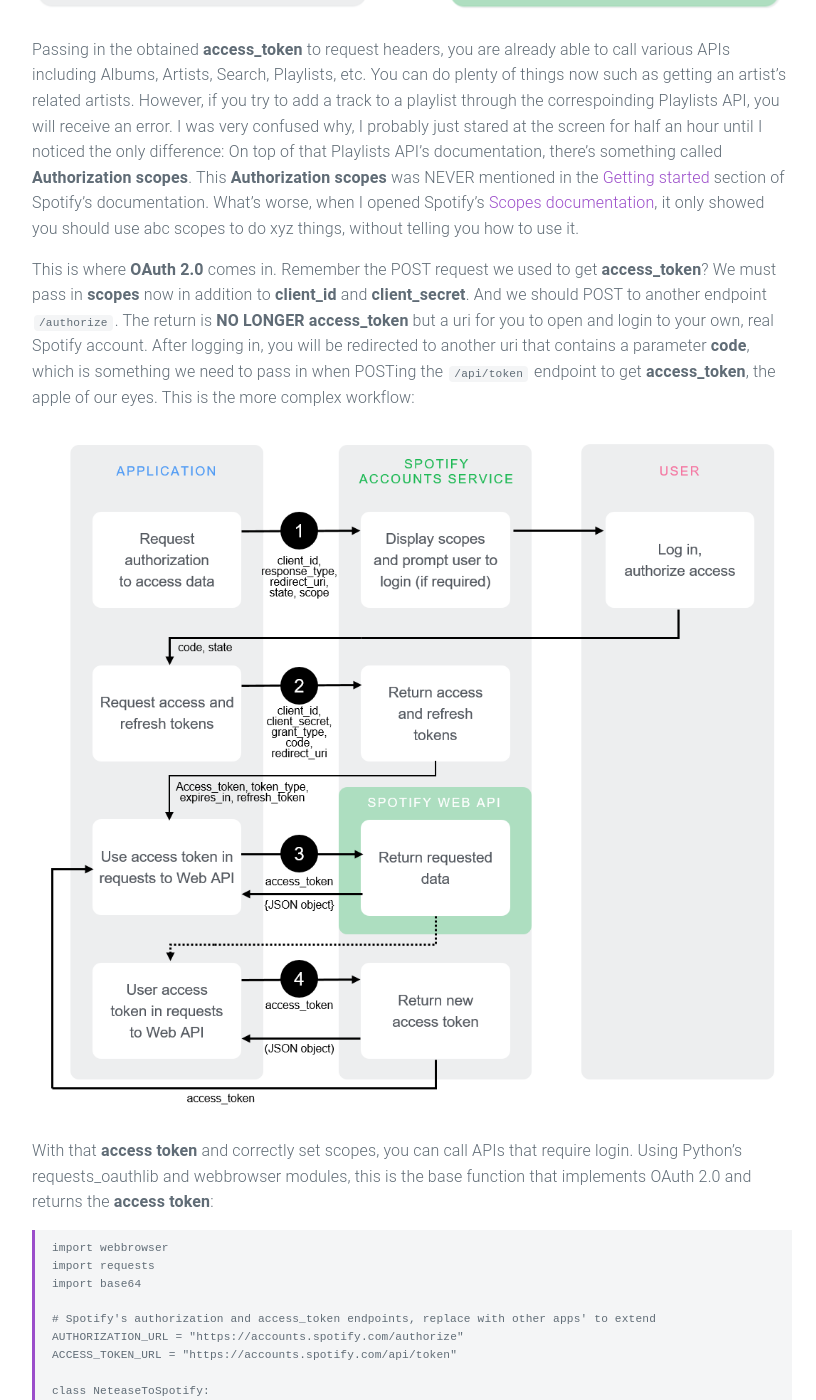
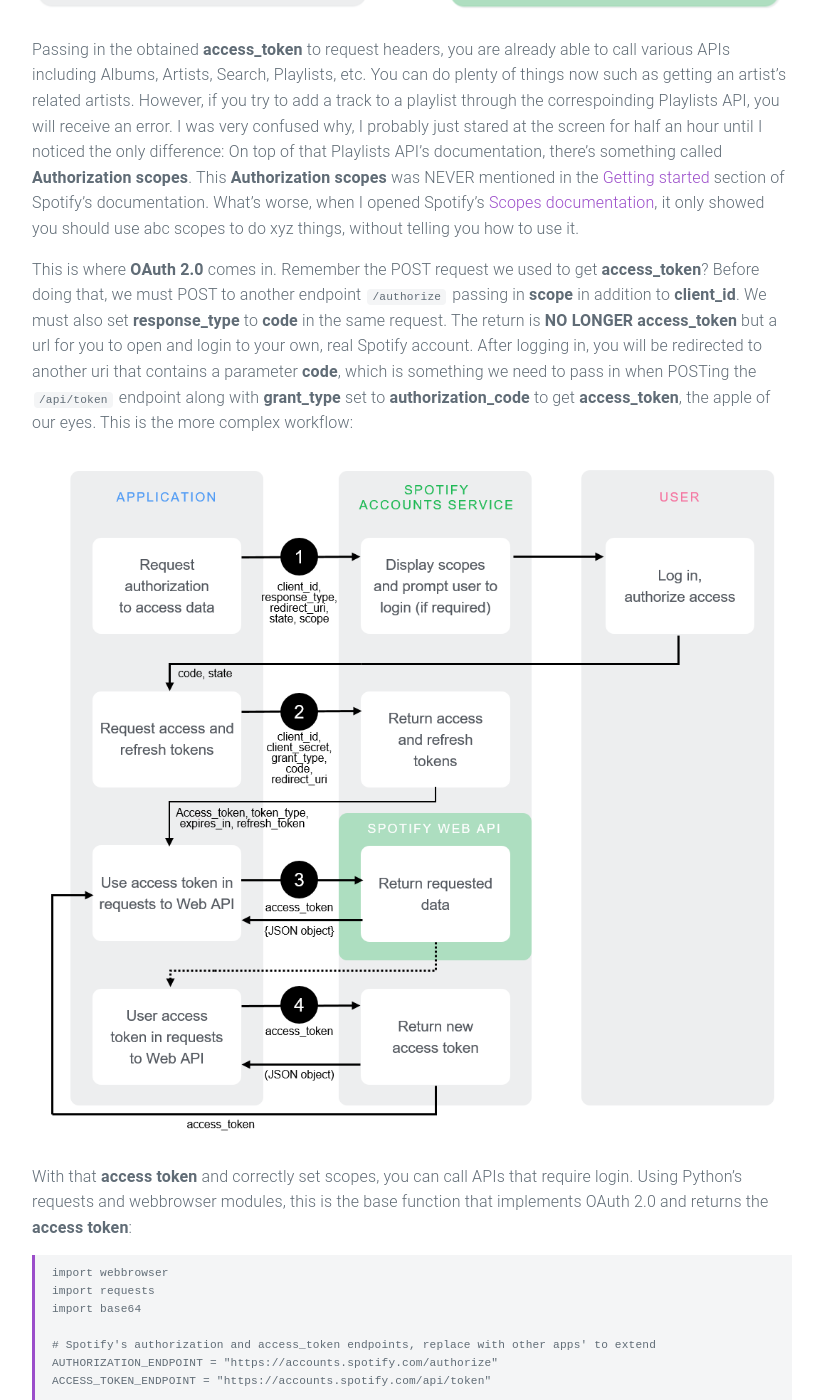
Before and after one commit to muyangye/muyangye.github.io, a Jekyll site: the page built from _posts/2023-05-10-Netease-to-Spotify.md, in a window 1280 px wide and 1400 px high, scrolled down 1882 px. Shown: the whole window, without its empty margins (228-1044 px from the left). Built offline with Jekyll 4.4.1, drawn with Linux system fonts in a browser that asks for light colours; some of the changed text lies outside the part shown.

Commit message:
accurate

````diff
--- a/_posts/2023-05-10-Netease-to-Spotify.md
+++ b/_posts/2023-05-10-Netease-to-Spotify.md
@@ -16,11 +16,11 @@
 
 Passing in the obtained **access_token** to request headers, you are already able to call various APIs including Albums, Artists, Search, Playlists, etc. You can do plenty of things now such as getting an artist's related artists. However, if you try to add a track to a playlist through the correspoinding Playlists API, you will receive an error. I was very confused why, I probably just stared at the screen for half an hour until I noticed the only difference: On top of that Playlists API's documentation, there's something called **Authorization scopes**. This **Authorization scopes** was NEVER mentioned in the <a href="https://developer.spotify.com/documentation/web-api/tutorials/getting-started">Getting started</a> section of Spotify's documentation. What's worse, when I opened Spotify's <a href="https://developer.spotify.com/documentation/web-api/concepts/scopes">Scopes documentation</a>, it only showed you should use abc scopes to do xyz things, without telling you how to use it.
 
-This is where **OAuth 2.0** comes in. Remember the POST request we used to get **access_token**? We must pass in **scopes** now in addition to **client_id** and **client_secret**. And we should POST to another endpoint ```/authorize```. The return is **NO LONGER access_token** but a uri for you to open and login to your own, real Spotify account. After logging in, you will be redirected to another uri that contains a parameter **code**, which is something we need to pass in when POSTing the ```/api/token``` endpoint to get **access_token**, the apple of our eyes. This is the more complex workflow:
+This is where **OAuth 2.0** comes in. Remember the POST request we used to get **access_token**? Before doing that, we must POST to another endpoint ```/authorize``` passing in **scope** in addition to **client_id**. We must also set **response_type** to **code** in the same request. The return is **NO LONGER access_token** but a url for you to open and login to your own, real Spotify account. After logging in, you will be redirected to another uri that contains a parameter **code**, which is something we need to pass in when POSTing the ```/api/token``` endpoint along with **grant_type** set to **authorization_code** to get **access_token**, the apple of our eyes. This is the more complex workflow:
 
 ![Picture 3](/assets/Netease%20Playlist%20to%20Spotify/auth-code-flow.png)
 
-With that **access token** and correctly set scopes, you can call APIs that require login. Using Python's requests_oauthlib and webbrowser modules, this is the base function that implements OAuth 2.0 and returns the **access token**:
+With that **access token** and correctly set scopes, you can call APIs that require login. Using Python's requests and webbrowser modules, this is the base function that implements OAuth 2.0 and returns the **access token**:
 
 ```python
 import webbrowser
@@ -28,21 +28,21 @@
 import base64
 
 # Spotify's authorization and access_token endpoints, replace with other apps' to extend
-AUTHORIZATION_URL = "https://accounts.spotify.com/authorize"
-ACCESS_TOKEN_URL = "https://accounts.spotify.com/api/token"
+AUTHORIZATION_ENDPOINT = "https://accounts.spotify.com/authorize"
+ACCESS_TOKEN_ENDPOINT = "https://accounts.spotify.com/api/token"
 
 class NeteaseToSpotify:
     def __init__(self, client_id, client_secret, redirect_uri):
         self.client_id = client_id
         self.client_secret = client_secret
+        # NOTE: This self.redirect_uri is different from redirect_uri below after logging in. This is the one when you created your Spotify app
         self.redirect_uri = redirect_uri
         self.scope = "playlist-modify-public playlist-modify-private"
         self.access_token = self.get_access_token()
 
     # TODO: Add access token cache
     def get_access_token(self):
-        # NOTE: This self.redirect_uri is different from redirect_uri below after logging in. This is the one when you created your Spotify app
-        login_url = requests.post(AUTHORIZATION_URL,
+        login_url = requests.post(AUTHORIZATION_ENDPOINT,
             params = {
                 "client_id": self.client_id,
                 "response_type": "code",
@@ -55,7 +55,7 @@
         # This is the redirect_uri that contains code
         redirect_uri = input("Please copy the entire redirected url after you logged in here:\n")
         code = redirect_uri[redirect_uri.index("?code=") + 6 : ]
-        access_token = requests.post(ACCESS_TOKEN_URL,
+        access_token = requests.post(ACCESS_TOKEN_ENDPOINT,
             headers = {
                 "Authorization": "Basic " + base64.b64encode(bytes(self.client_id + ":" + self.client_secret, "utf-8")).decode(),
                 "Content-Type": "application/x-www-form-urlencoded"
````
